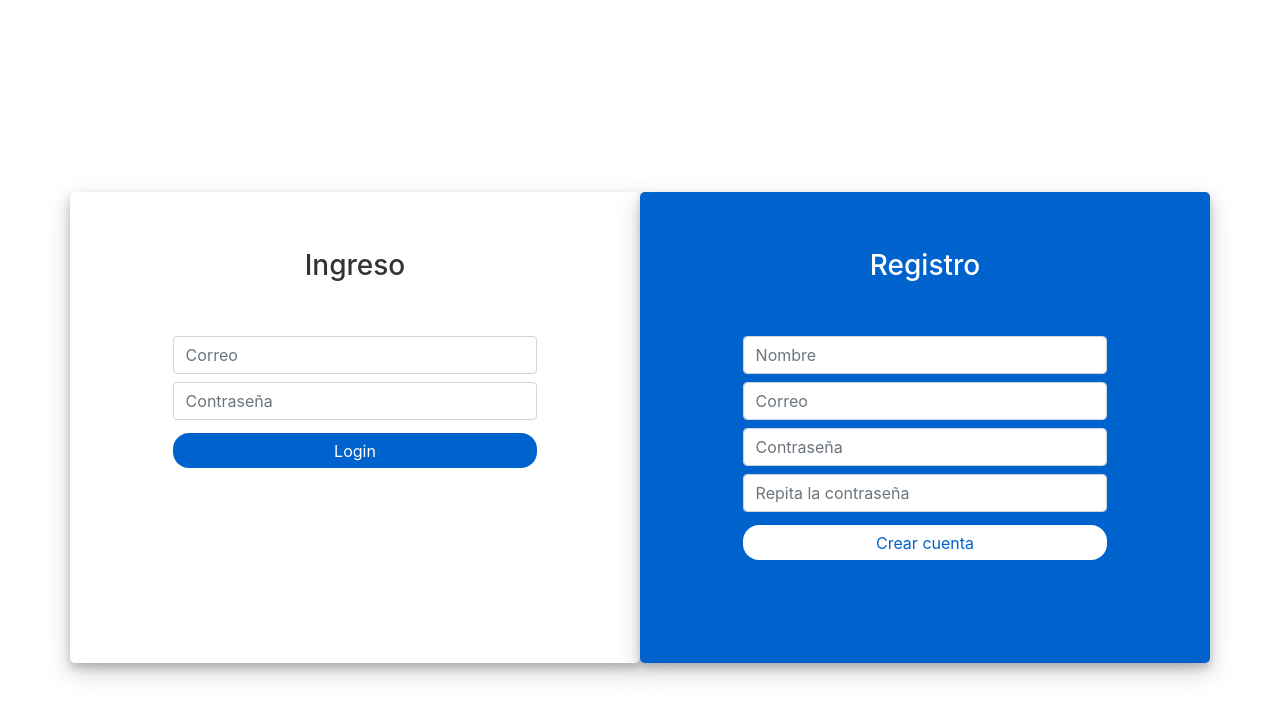
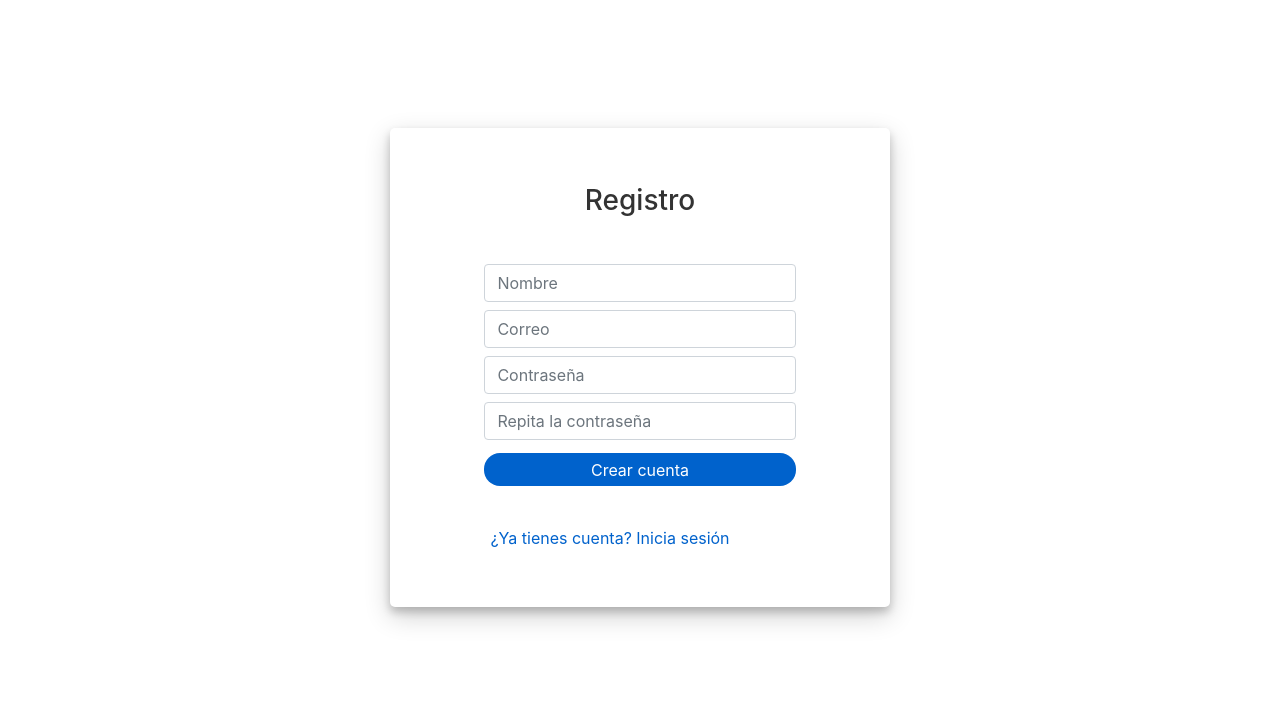
Before and after one commit to NoeGJ/Calendar-React, a React (Vite) app: page /auth/login in a window 1280 px wide. Shown: the top 718 px of the page. Built offline with nearby package versions, Linux system fonts and the light colour scheme.

Commit message:
updated LoginPage

```diff
--- a/src/auth/pages/LoginPage.css
+++ b/src/auth/pages/LoginPage.css
@@ -1,11 +1,25 @@
 
 .login-container{
-    margin-top: 15%;
+    margin-top: 10%;
+    display: flex;
+    justify-content: center;
+    align-items: center;
+}
+.login-container button{
+    color: #0062cc;
+    border: none;
+    background: none;
+    outline: none;
+    margin-left: 10%;
 }
 .login-form-1{
     border-radius: 5px;
     box-shadow: 0 5px 8px 0 rgba(0, 0, 0, 0.2), 0 9px 26px 0 rgba(0, 0, 0, 0.19);
     padding: 5%;
+    width: 50%;
+    max-width: 500px;
+    min-width: 280px;
+
 }
 .login-form-1 h3{
     text-align: center;
@@ -15,7 +29,7 @@
     border-radius: 5px;
     box-shadow: 0 5px 8px 0 rgba(0, 0, 0, 0.2), 0 9px 26px 0 rgba(0, 0, 0, 0.19);
     padding: 5%;
-    background: #0062cc;
+    /*background: #0062cc;*/
 }
 .login-form-2 h3{
     text-align: center;
--- a/src/auth/pages/LoginPage.jsx
+++ b/src/auth/pages/LoginPage.jsx
@@ -1,5 +1,5 @@
 
-import { useEffect } from 'react';
+import { useEffect, useState } from 'react';
 import { useAuthStore, useForm } from '../../hooks';
 import './LoginPage.css';
 import Swal from 'sweetalert2';
@@ -15,29 +15,27 @@ const registerFormFields = {
     registerPassword: '',
     registerPassword2: '',
 }
+/*col-md-6*/
+export const LoginPage = () => {
+    const [isLogin, setIsLogin] = useState(false);
 
-export const LoginPage = () => {
+    const text = isLogin ? "¿No tienes una cuenta?" : "¿Ya tienes cuenta? Inicia sesión";
 
-    const { startLogin, startRegister, errorMessage } = useAuthStore();
+    return (
+        <div className="container login-container">
 
-    const { loginEmail, loginPassword, onInputChange:onLoginInputChange } = useForm( loginFormFields );
-    const { registerName, registerEmail, registerPassword, registerPassword2, onInputChange:onRegisterInputChange } = useForm( registerFormFields );
-
-    const loginSubmit = ( event ) => {
-        event.preventDefault();
-        startLogin({ email: loginEmail, password: loginPassword });
+                <div className=" login-form-1">
+                    { isLogin ? <LoginContent /> : <RegisterContent /> }
+                    <button
+                    onClick={ () => setIsLogin((state) => !state) }
+                    > { text } </button>
+                </div>
+        </div>
+    )
 }
 
-    const registerSubmit = ( event ) => {
-        event.preventDefault();
-        if( registerPassword !== registerPassword2 ){
-            Swal.fire('Error en el registro', 'Las contraseñas no son iguales','error');
-            return;
-        }
-
-        startRegister({ name: registerName, email: registerEmail, password: registerPassword });
-        //console.log({ registerName,registerEmail,registerPassword,registerPassword2 });
-    }
+export const LoginContent = () => {
+    const { startLogin,  errorMessage } = useAuthStore();
 
     useEffect(() => {
         if( errorMessage !== undefined ) {
@@ -45,11 +43,16 @@ export const LoginPage = () => {
         }
       }, [errorMessage])
 
+    const { loginEmail, loginPassword, onInputChange:onLoginInputChange } = useForm( loginFormFields );
 
-    return (
-        <div className="container login-container">
-            <div className="row">
-                <div className="col-md-6 login-form-1">
+
+    const loginSubmit = ( event ) => {
+        event.preventDefault();
+        startLogin({ email: loginEmail, password: loginPassword });
+        }
+
+    return(
+          <>
             <h3>Ingreso</h3>
             <form onSubmit={ loginSubmit }>
                 <div className="form-group mb-2">
@@ -80,9 +83,29 @@ export const LoginPage = () => {
                     />
                 </div>
             </form>
-                </div>
+        </>
+    );
+}
 
-                <div className="col-md-6 login-form-2">
+
+export const RegisterContent = () => {
+
+    const { startRegister } = useAuthStore();
+    const { registerName, registerEmail, registerPassword, registerPassword2, onInputChange:onRegisterInputChange } = useForm( registerFormFields );
+
+    const registerSubmit = ( event ) => {
+        event.preventDefault();
+        if( registerPassword !== registerPassword2 ){
+            Swal.fire('Error en el registro', 'Las contraseñas no son iguales','error');
+            return;
+        }
+
+        startRegister({ name: registerName, email: registerEmail, password: registerPassword });
+        //console.log({ registerName,registerEmail,registerPassword,registerPassword2 });
+    }
+
+    return(
+        <>
             <h3>Registro</h3>
             <form onSubmit={ registerSubmit }>
                 <div className="form-group mb-2">
@@ -134,8 +157,6 @@ export const LoginPage = () => {
                         value="Crear cuenta" />
                 </div>
             </form>
-                </div>
-            </div>
-        </div>
-    )
+        </>
+    );
 }
```
Lines whose indentation alone changed are shown as unchanged.
